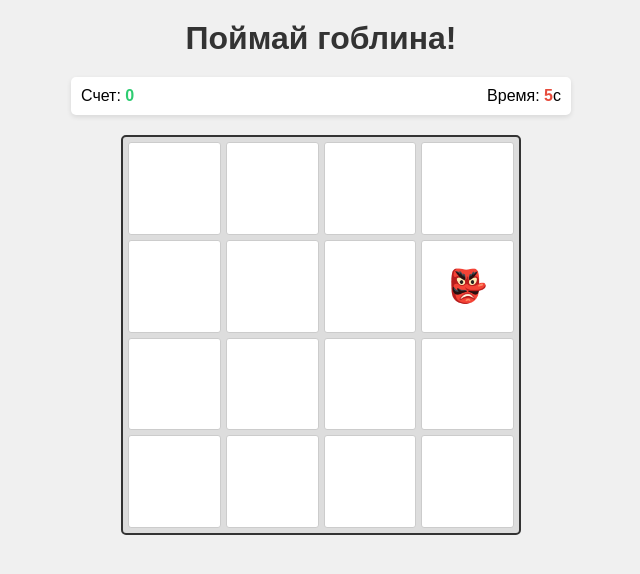
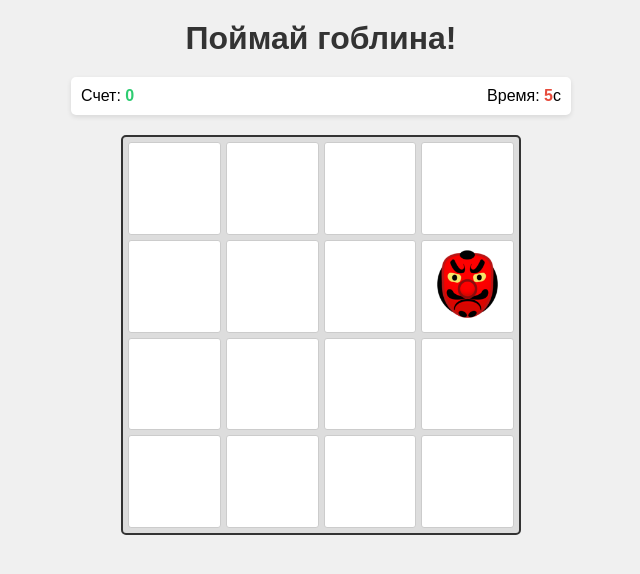
Before and after one commit to shamsiccc/dom, a website built with webpack: page src/index.html in a window 1280 px wide. Shown: the whole page, without its empty margins (319-959 px from the left). Built offline with nearby package versions, Linux system fonts and the light colour scheme.

Commit message:
Second commit

```diff
--- a/src/css/style.css
+++ b/src/css/style.css
@@ -45,6 +45,13 @@ h1 {
     padding: 5px;
 }
 
+.goblin-img {
+    width: 80%;
+    height: 80%;
+    object-fit: contain;
+    cursor: pointer;
+}
+
 .cell {
     background-color: white;
     border: 1px solid #ccc;
@@ -60,12 +67,6 @@ h1 {
     background-color: #f5f5f5;
 }
 
-.goblin {
-    font-size: 2em;
-    cursor: pointer;
-    user-select: none;
-}
-
 #score {
     font-weight: bold;
     color: #2ecc71;
--- a/src/js/app.js
+++ b/src/js/app.js
@@ -1,5 +1,6 @@
 // Импортируем стили
 import '../css/style.css';
+import goblinImage from '../css/goblin.png';
 
 // Основной класс игры
 class GoblinGame {
@@ -29,29 +30,35 @@ class GoblinGame {
             const cell = document.createElement('div');
             cell.className = 'cell';
             cell.dataset.index = i;
-            gameBoard.appendChild(cell);
+            gameBoard.append(cell);
         }
         console.log('Game board created');
     }
 
     createGoblin() {
-        // Удаляем существующего гоблина
-        const existingGoblin = document.querySelector('.goblin');
-        if (existingGoblin) {
-            existingGoblin.remove();
+        if (this.goblinElement) {
+            this.removeGoblinClickListener();
+            this.goblinElement.remove();
         }
 
-        // Создаем нового гоблина
-        const goblin = document.createElement('div');
-        goblin.className = 'goblin';
-        goblin.textContent = '👺';
+        this.goblinElement = document.createElement('div');
+        this.goblinElement.className = 'goblin';
 
-        // Обработчик клика
-        goblin.addEventListener('click', () => {
-            this.handleGoblinClick();
-        });
+        const img = document.createElement('img');
+        img.src = goblinImage;
+        img.alt = 'Гоблин';
+        img.className = 'goblin-img';
 
-        return goblin;
+        this.goblinElement.append(img);
+        this.goblinElement.addEventListener('click', this.handleGoblinClick.bind(this));
+
+        return this.goblinElement;
+    }
+
+    removeGoblinClickListener() {
+        if (this.goblinElement) {
+            this.goblinElement.removeEventListener('click', this.handleGoblinClick.bind(this));
+        }
     }
 
     getRandomPosition() {
@@ -68,7 +75,7 @@ class GoblinGame {
         const cells = document.querySelectorAll('.cell');
         const goblin = this.createGoblin();
 
-        cells[newPosition].appendChild(goblin);
+        cells[newPosition].append(goblin);
         this.currentPosition = newPosition;
     }
 
@@ -93,6 +100,18 @@ class GoblinGame {
             document.getElementById('timer').textContent = this.timer;
         }, 1000);
     }
+
+    stopGame () {
+        if (this.intervalId) {
+            clearInterval(this.intervalId);
+            this.intervalId = null;
+        }
+
+        if (this.timerInterval) {
+            clearInterval(this.timerInterval);
+            this.intervalId = null;
+        }
+    }
 }
 
 // Запускаем игру когда DOM загружен
```
